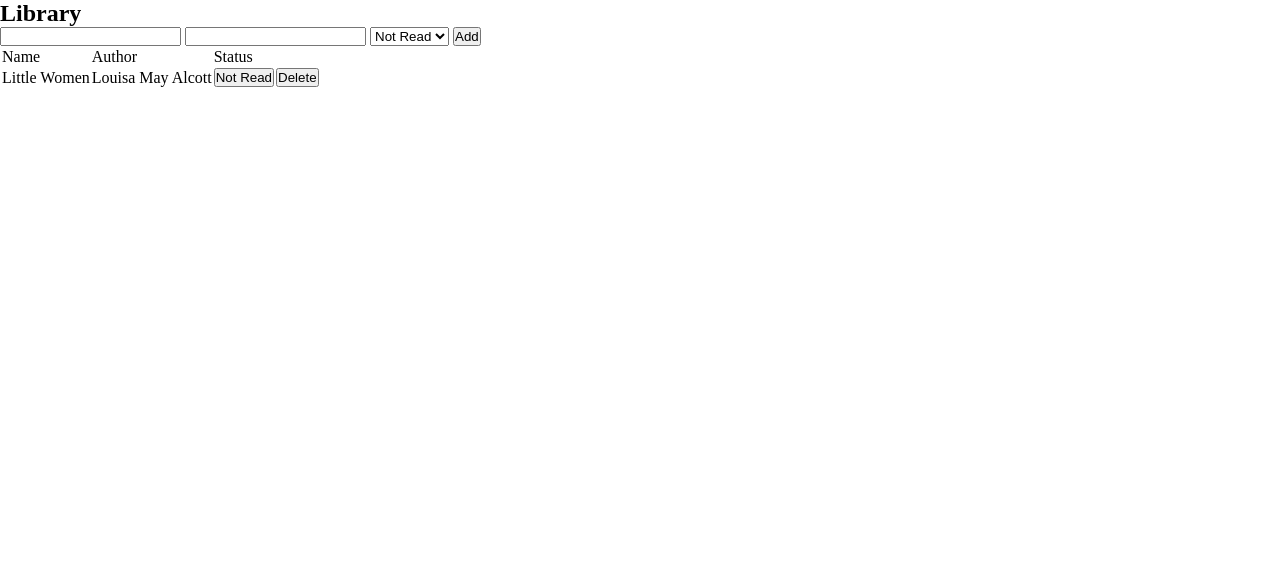
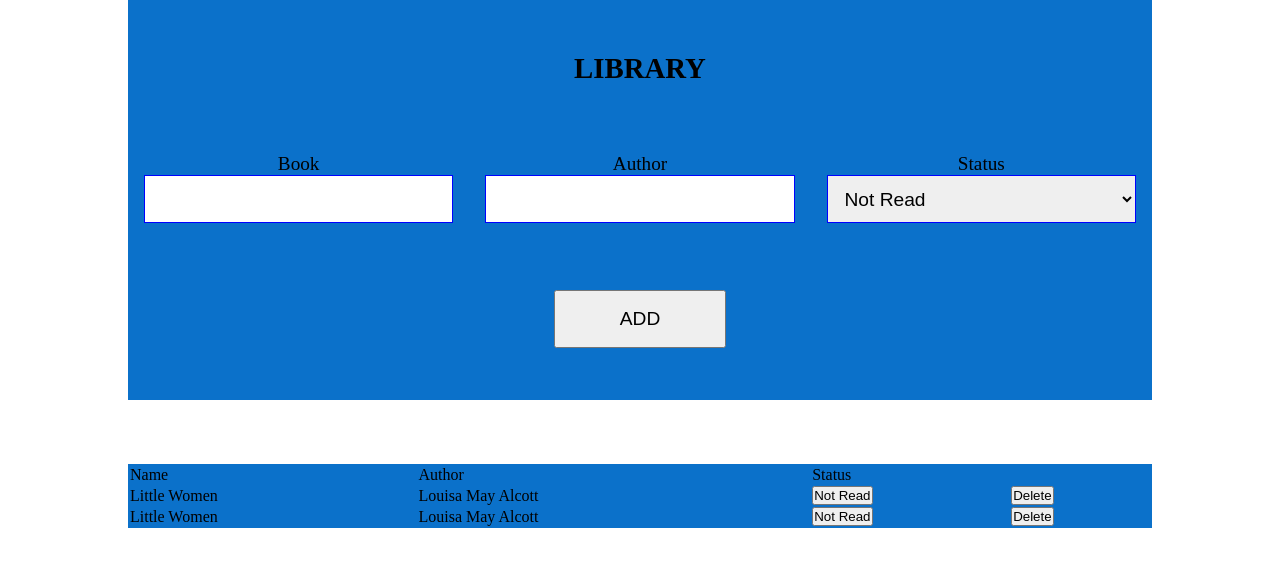
Before and after one commit to Ruchita1010/Library, a plain HTML site: page index.html in a window 1280 px wide. Drawn offline with Linux system fonts and the light colour scheme.

Commit message:
Layout header and use button tag in the table

```diff
--- a/index.html
+++ b/index.html
@@ -6,28 +6,38 @@
     <meta http-equiv="X-UA-Compatible" content="IE=edge">
     <meta name="viewport" content="width=device-width, initial-scale=1.0">
     <link rel="stylesheet" href="./style.css">
-    <title>Odin Library</title>
+    <title>Library</title>
 </head>
 
 <body>
     <div id="container">
-        <header>
+        <header class="component">
             <nav>
-                <h1>Library</h1>
+                <h1>LIBRARY</h1>
             </nav>
-            <div id="add-book">
-                <form action="#">
+            <form action="#" id="add-book">
+                <div class="user-input">
+                    <label for="book-name">Book</label>
                     <input type="text" name="book-name" id="book-name">
+                </div>
+                <div class="user-input">
+                    <label for="author-name">Author</label>
                     <input type="text" name="author-name" id="author-name">
+                </div>
+                <div class="user-input">
+                    <label for="status">Status</label>
                     <select name="status" id="status">
                         <option value="Read">Read</option>
                         <option value="Not Read" selected>Not Read</option>
                     </select>
-                    <input type="submit" value="Add">
-                </form>
+                </div>
+            </form>
+            <div>
+                <input type="submit" value="ADD" id="add-book-btn">
             </div>
         </header>
-        <main>
+
+        <main class="component">
             <table id="books">
                 <tr>
                     <td>Name</td>
@@ -38,10 +48,20 @@
                     <td>Little Women</td>
                     <td>Louisa May Alcott</td>
                     <td>
-                        <input type="button" value="Not Read">
+                        <button type="button" class="btn">Not Read</button>
                     </td>
                     <td>
-                        <input type="button" value="Delete">
+                        <button type="button" class="btn">Delete</button>
+                    </td>
+                </tr>
+                <tr class="book">
+                    <td>Little Women</td>
+                    <td>Louisa May Alcott</td>
+                    <td>
+                        <button type="button" class="btn">Not Read</button>
+                    </td>
+                    <td>
+                        <button type="button" class="btn">Delete</button>
                     </td>
                 </tr>
             </table>
--- a/style.css
+++ b/style.css
@@ -3,3 +3,48 @@
     padding: 0;
     box-sizing: border-box;
 }
+
+#container {
+    min-height: 100vh;
+    display: flex;
+    flex-direction: column;
+    align-items: center;
+    gap: 4rem;
+}
+
+header {
+    height: 50vh;
+    text-align: center;
+    font-size: 1.2rem;
+}
+
+.component {
+    min-width: 80%;
+    display: flex;
+    flex-direction: column;
+    justify-content: space-evenly;
+    background-color: #0b71ca;
+}
+
+#add-book {
+    display: grid;
+    grid-template-columns: repeat(auto-fit, minmax(250px, 1fr));
+}
+
+#status, .user-input > input {
+    width: 100%;
+    height: 3rem;
+    padding: 0.8rem;
+    font-size: 1.2rem;
+    border: 1px solid blue;
+    outline: none;
+}
+
+.user-input {
+    margin: 1rem;
+}
+
+#add-book-btn {
+    font-size: 1.2rem;
+    padding: 1rem 4rem;
+}
```
